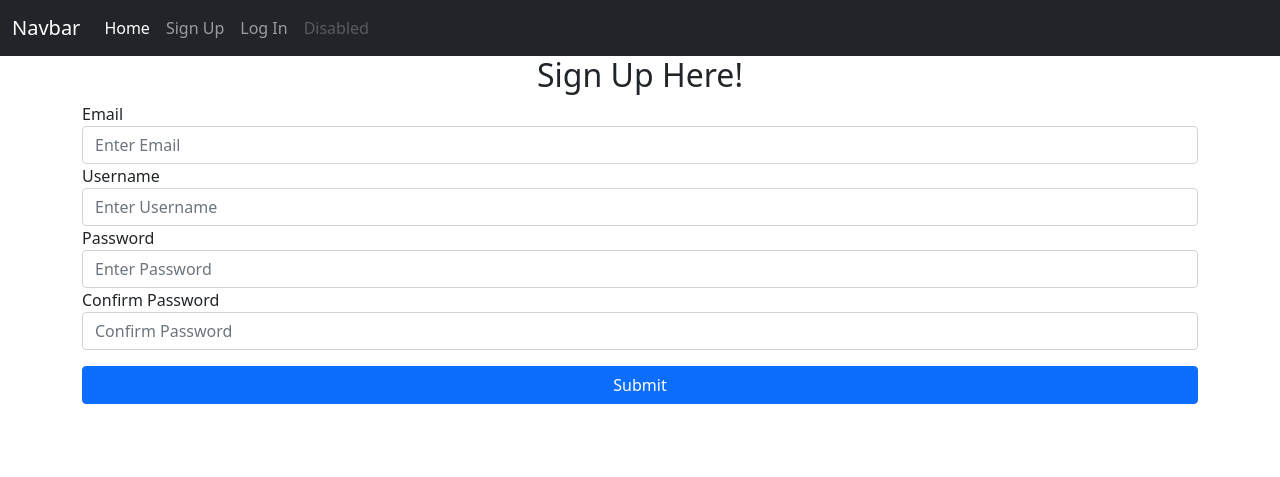
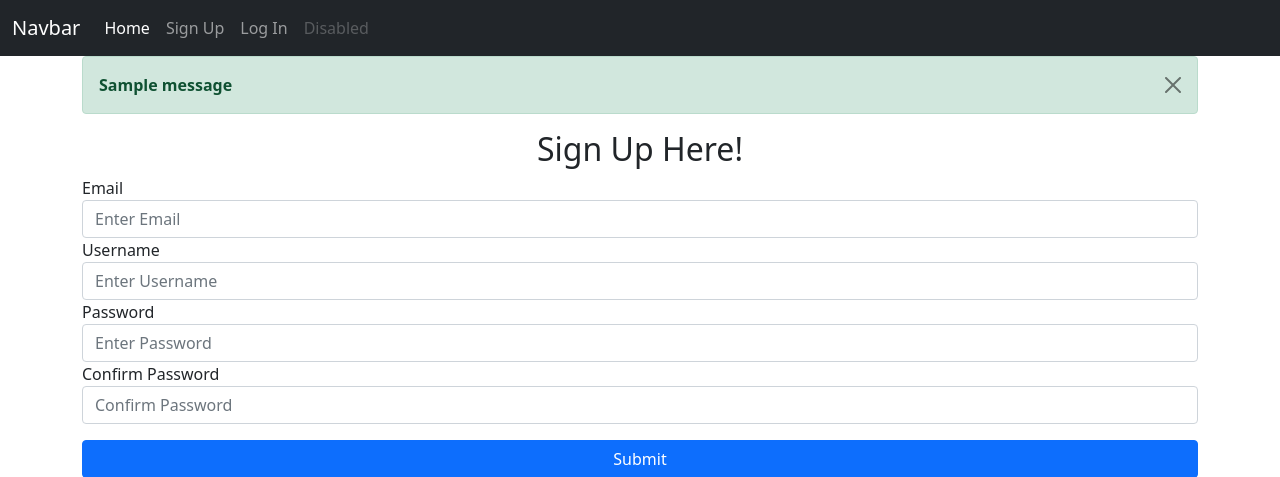
Before and after one commit to graceca87/Flask_-_React, a Flask app: page /signup in a window 1280 px wide. Shown: the top 477 px of the page. Run offline with Flask 2, Linux system fonts and the light colour scheme; tables that the repository leaves empty hold one stand-in row (values such as "Sample post"); one stand-in notice (Sample message) is shown; some libraries are stand-ins or nearby versions.

Commit message:
Add flash message to signup

```diff
--- a/app/routes.py
+++ b/app/routes.py
@@ -1,5 +1,5 @@
 from app import app
-from flask import render_template
+from flask import render_template, redirect, url_for, flash
 from app.forms import SignUpForm
 from app.models import User
 
@@ -24,5 +24,6 @@ def signup():
         username = form.username.data
         password = form.password.data
         new_user = User(email=email, username=username, password=password)
-        print(f"{new_user.username} has been created.")
+        flash(f"{new_user.username} has been created.", "success")
+        return redirect(url_for('index'))
     return render_template('signup.html', form=form)
--- /dev/null
+++ b/app/templates/alert.html
@@ -0,0 +1,10 @@
+{% with messages = get_flashed_messages(with_categories=True) %}
+    {% if messages %}
+        {% for category, message in messages %}
+            <div class="alert alert-{{ category }} alert-dismissible fade show" role="alert">
+                <strong>{{ message }}</strong>
+                <button type="button" class="btn-close" data-bs-dismiss="alert" aria-label="Close"></button>
+            </div>
+        {% endfor %}
+    {% endif %}
+{% endwith %}
--- a/app/templates/base.html
+++ b/app/templates/base.html
@@ -31,6 +31,8 @@
 
         <!-- Start Container -->
         <div class="container">
+            {% include 'alert.html' %}
+
             {% block content %}
             {% endblock content %}
         </div>
```
